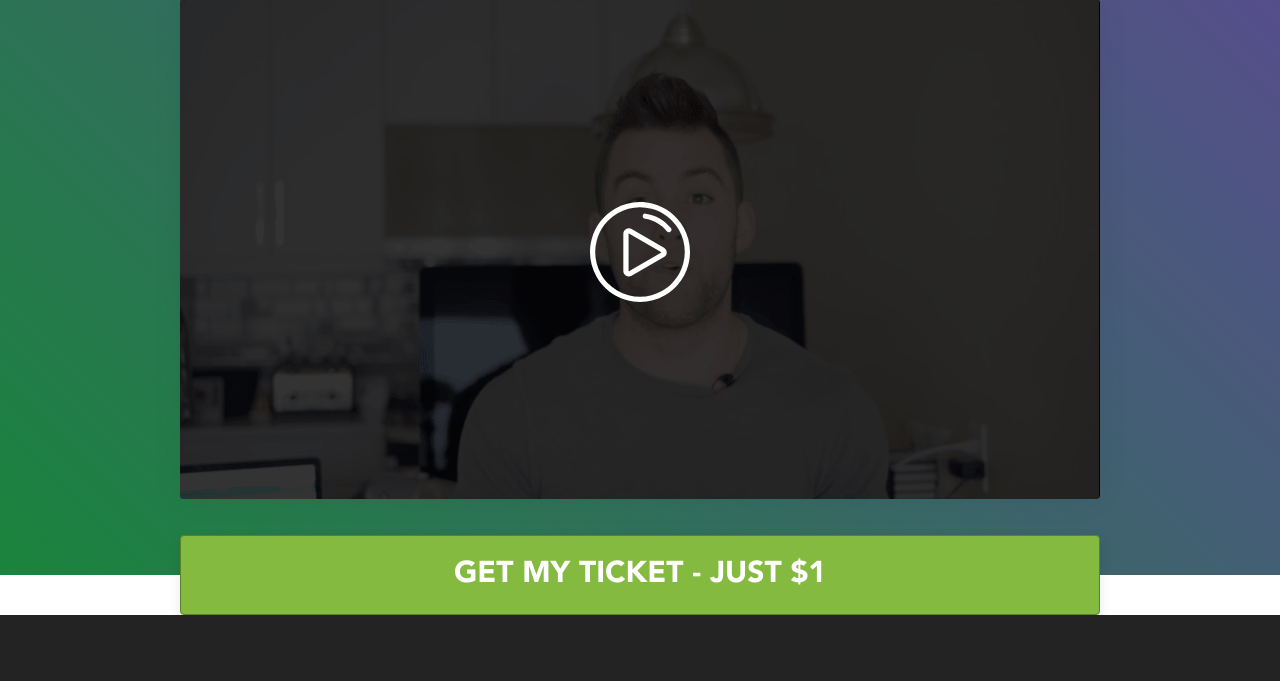
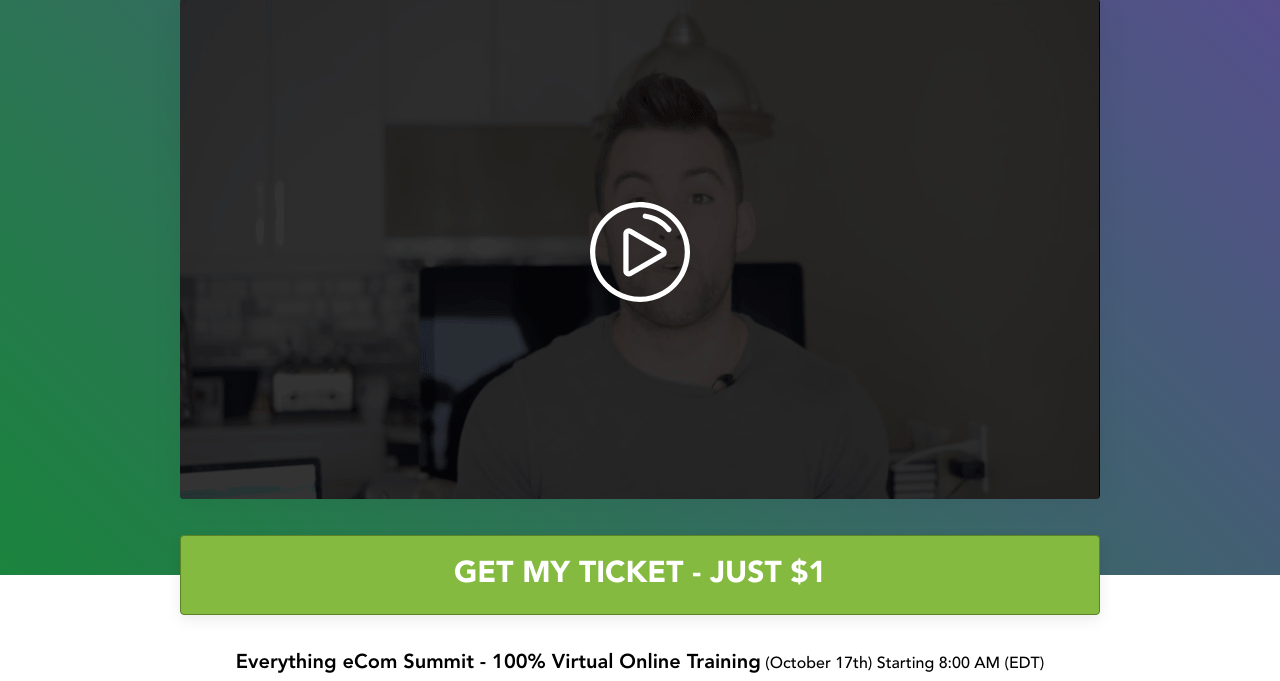
Before and after one commit to LypkaB/Ecom-summit, a PHP site: page / in a window 1280 px wide. Shown: the part 479-1160 px from the top of the page. Before the commit the page ends 1094 px from the top, so only its background shows below. Run offline with PHP 8.4, Linux system fonts and the light colour scheme.

Commit message:
Added info after section «banner»

```diff
--- a/css/main.css
+++ b/css/main.css
@@ -196,6 +196,11 @@
     transform: translate(-50%, -50%);
 }
 
+.banner__info {
+    width: 100%;
+    position: absolute;
+}
+
 .btn-get {
     display: block;
     width: 100%;
@@ -212,5 +217,17 @@
     line-height: 16px;
     color: white;
     text-transform: uppercase;
-    position: absolute;
 }
+
+.banner__info span:nth-child(2) {
+    display: inline-block;
+    margin-top: 30px;
+    font-size: 20px;
+    font-weight: 800;
+    line-height: 36px;
+    color: black;
+}
+
+.banner__info span:nth-child(3) {
+    font-weight: 500;
+}
--- a/index.html
+++ b/index.html
@@ -73,7 +73,12 @@
              </div>
              <!-- /.banner__video -->
 
-            <a href="#!" class="btn-get">Get my ticket - just $1</a>
+            <div class="banner__info">
+                <a href="#!" class="btn-get">Get my ticket - just $1</a>
+                <span>Everything eCom Summit - 100% Virtual Online Training</span>
+                <span>(October 17th) Starting 8:00 AM (EDT)</span>
+            </div>
+            <!-- /.banner__info -->
         </div>
         <!-- /.container -->
     </section>
```
